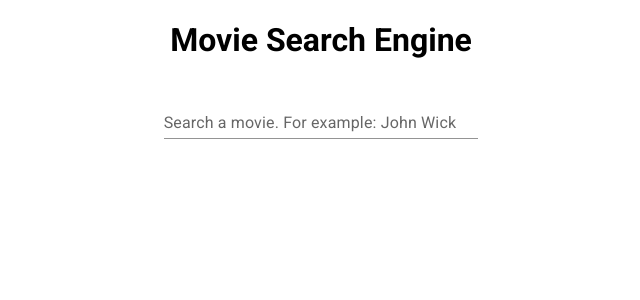
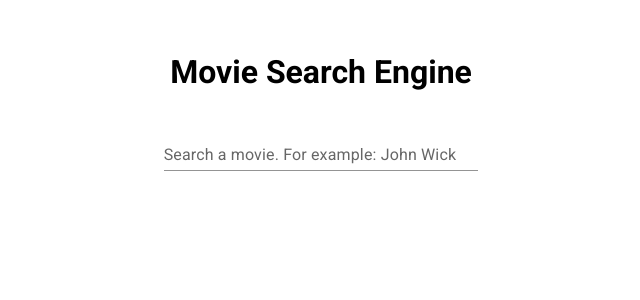
Before and after one commit to eliao13/movie-search-app, a React (Create React App) app: page / in a window 1280 px wide. Shown: the top 300 px of the page, without its empty margins (319-959 px from the left). Built offline with nearby package versions, Linux system fonts and the light colour scheme.

Commit message:
styling improvements

```diff
--- a/src/App.css
+++ b/src/App.css
@@ -1,4 +1,3 @@
-.movie {
 header {
   text-align: center;
 }
@@ -13,4 +12,3 @@
     text-align: center;
   }
 }
-}
```
Lines whose indentation alone changed are shown as unchanged.
